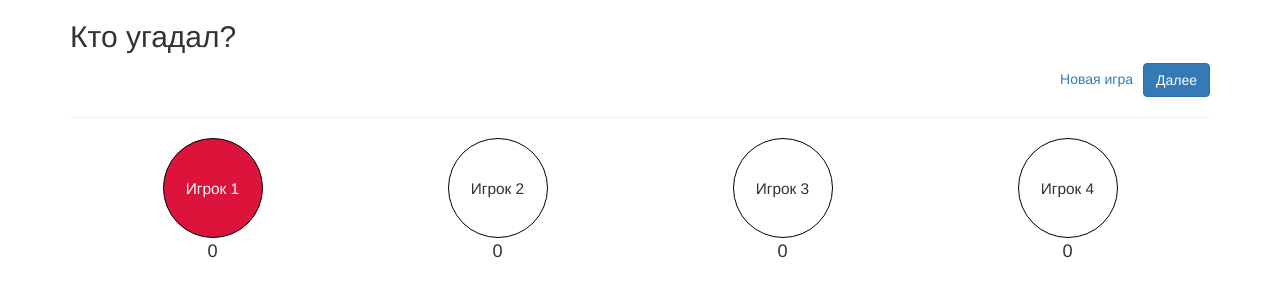
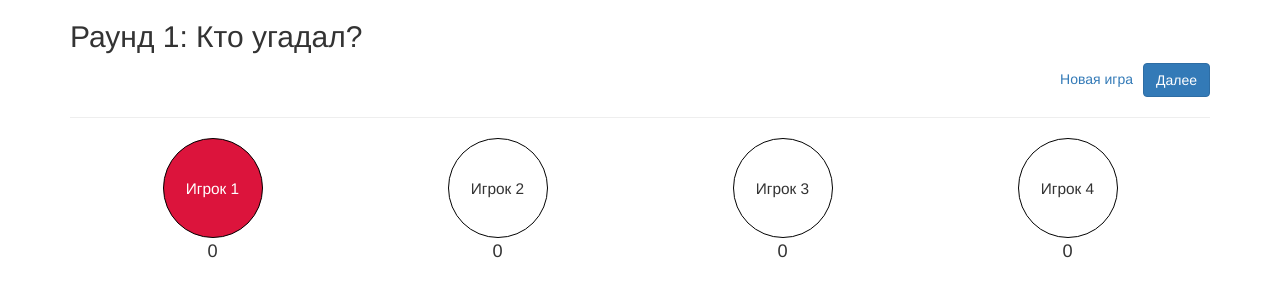
Before and after one commit to isildurpk/imaginarium-counter, an Angular app: page / in a window 1280 px wide. Both pictures are taken after a click on the button "Начать игру!". Shown: the top 300 px of the page. Built offline with nearby package versions, Linux system fonts and the light colour scheme.

Commit message:
Current round

```diff
--- a/src/app/app.component.ts
+++ b/src/app/app.component.ts
@@ -19,6 +19,6 @@ export class AppComponent implements OnInit {
 
     this.game.stateChanged.subscribe(
       state => this.gameState = state
-    )
+    );
   }
 }
--- a/src/app/game.service.ts
+++ b/src/app/game.service.ts
@@ -24,16 +24,18 @@ export class GameService {
   ];
   whoIsRightPlayers: Player[];
   currentPlayerIndex = 0;
+  currentRound = 0;
   readonly stateChanged = new Subject<State>();
 
   constructor() {
     console.log('GameService CONSTRUCTOR');
-    const stateDto: StateDto = JSON.parse(localStorage.getItem('state'));
+    let stateDto: StateDto = JSON.parse(localStorage.getItem('state'));
     if (stateDto) {
       this.players = stateDto.players.map(p => Player.create(p));
       this.state = stateDto.state;
       this.currentPlayerIndex = stateDto.currentPlayerIndex;
       this.whoIsRightPlayers = stateDto.whoIsRightPlayers.map(name => this.players.find(p => p.name === name));
+      this.currentRound = stateDto.currentRound;
       this.stateChanged.next(this.state);
       this.updateAvailableClicks();
     }
@@ -45,7 +47,7 @@ export class GameService {
         ? this.whoIsRightPlayers.map((player: Player) => player.name)
         : [];
 
-      const stateDto = new StateDto(this.state, this.players, this.currentPlayerIndex, whoIsRightToSave);
+      stateDto = new StateDto(this.state, this.players, this.currentPlayerIndex, whoIsRightToSave, this.currentRound);
       localStorage.setItem('state', JSON.stringify(stateDto));
     });
   }
@@ -72,6 +74,7 @@ export class GameService {
   }
 
   start(): void {
+    this.currentRound = 1;
     this.state = State.WhoIsRight;
     this.players[this.currentPlayerIndex].isCurrent = true;
     this.stateChanged.next(this.state);
@@ -129,6 +132,7 @@ export class GameService {
         this.incrementCurrentPlayer();
         this.whoIsRightPlayers = [];
         this.state = State.WhoIsRight;
+        this.currentRound++;
       }
       console.log('Кто угадал: ', this.whoIsRightPlayers.map(p => p.name).join(', '));
     } else if (this.state === State.WhoHaveBeenChosen) {
@@ -136,12 +140,14 @@ export class GameService {
       this.incrementCurrentPlayer();
       this.whoIsRightPlayers = [];
       this.state = State.WhoIsRight;
+      this.currentRound++;
     }
 
     this.players.forEach(p => {
       p.selectionCount = 0;
       p.isSelected = false;
     });
+
     if (this.state === State.WhoHaveBeenChosen) {
       this.updateAvailableClicks();
     }
--- a/src/app/models/state-dto.model.ts
+++ b/src/app/models/state-dto.model.ts
@@ -5,6 +5,7 @@ export class StateDto {
   constructor(public state: State,
               public players: Player[],
               public currentPlayerIndex: number,
-              public whoIsRightPlayers: string[]) {
+              public whoIsRightPlayers: string[],
+              public currentRound: number) {
   }
 }
--- a/src/app/who-have-been-chosen/who-have-been-chosen.component.html
+++ b/src/app/who-have-been-chosen/who-have-been-chosen.component.html
@@ -1,4 +1,4 @@
-<h2>Кого еще выбрали?</h2>
+<h2>Раунд {{currentRound}}: Кого еще выбрали?</h2>
 
 <div class="row">
   <div class="col-xs-12" style="text-align: right;">
--- a/src/app/who-have-been-chosen/who-have-been-chosen.component.ts
+++ b/src/app/who-have-been-chosen/who-have-been-chosen.component.ts
@@ -9,6 +9,10 @@ import {GameService} from '../game.service';
 })
 export class WhoHaveBeenChosenComponent implements OnInit {
   players: Player[];
+
+  get currentRound(): number {
+    return this.game && this.game.currentRound || 0;
+  }
 
   constructor(private game: GameService) {
   }
--- a/src/app/whoisright/whoisright.component.html
+++ b/src/app/whoisright/whoisright.component.html
@@ -1,4 +1,4 @@
-<h2>Кто угадал?</h2>
+<h2>Раунд {{currentRound}}: Кто угадал?</h2>
 
 <div class="row">
   <div class="col-xs-12" style="text-align: right;">
--- a/src/app/whoisright/whoisright.component.ts
+++ b/src/app/whoisright/whoisright.component.ts
@@ -10,6 +10,10 @@ import {GameService} from '../game.service';
 })
 export class WhoIsRightComponent implements OnInit {
   players: Player[];
+
+  get currentRound(): number {
+    return this.game && this.game.currentRound || 0;
+  }
 
   constructor(private game: GameService) {
   }
```
